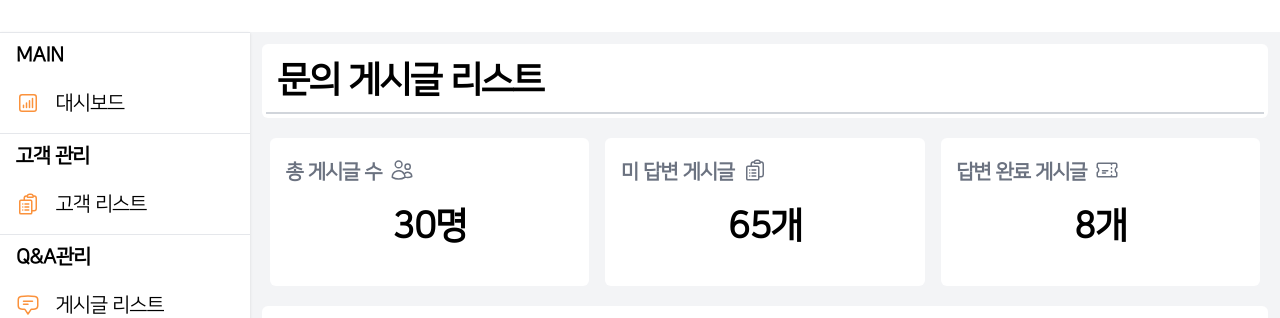
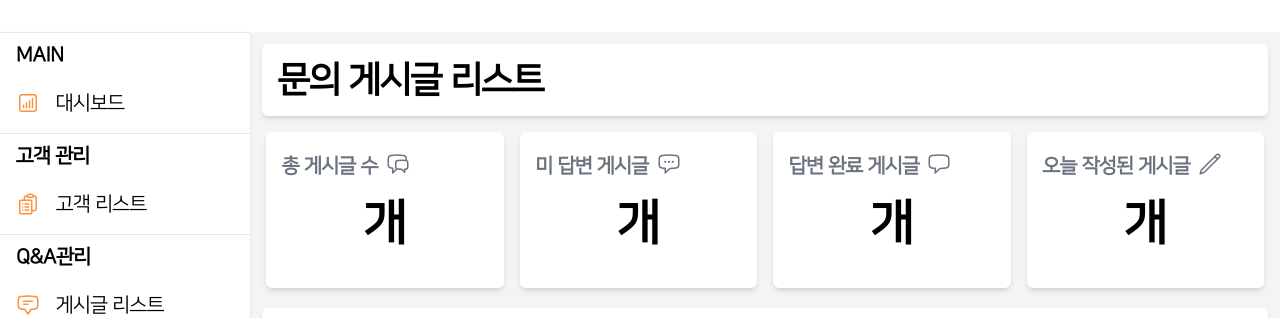
Before and after one commit to SimJH99/Catch-FE, a Vue app: page /complaintList in a window 1280 px wide. Shown: the top 318 px of the page. Built offline with nearby package versions, Linux system fonts and the light colour scheme; no server answers; sample sign-in values are in the browser's storage.

Commit message:
[Feat] 통계 데이터 정보 제공 기능 구현 (#26)

```diff
--- a/src/views/ComplaintList.vue
+++ b/src/views/ComplaintList.vue
@@ -1,51 +1,55 @@
 <template>
   <div class="">
-    <div class="mx-3 mt-3 p-1 bg-white rounded-md">
-        <div class="text-4xl font-bold p-3 border-b-2 border-gray-300"> 문의 게시글 리스트 </div>
+    <div class="mx-3 mt-3 p-1 bg-white rounded-md shadow-md">
+        <div class="text-4xl font-bold p-3 border-gray-300"> 문의 게시글 리스트 </div>
     </div>
-
-    <div class="m-3 grid grid-cols-3">
-      <div class="bg-white m-2 p-2 rounded-md py-5 px-4">
+    <div class="m-2 grid grid-cols-4">
+      <div class="bg-white m-2 p-2 rounded-md py-5 px-4 shadow-md">
         <div class="flex">
           <div class="text-xl font-bold text-gray-500 mr-2">총 게시글 수</div>
           <div>
             <svg xmlns="http://www.w3.org/2000/svg" fill="none" viewBox="0 0 24 24" stroke-width="1.5" stroke="currentColor" class="w-6 h-6 text-gray-500">
-              <path stroke-linecap="round" stroke-linejoin="round" d="M15 19.128a9.38 9.38 0 0 0 2.625.372 9.337 9.337 0 0 0 4.121-.952 4.125 4.125 0 0 0-7.533-2.493M15 19.128v-.003c0-1.113-.285-2.16-.786-3.07M15 19.128v.106A12.318 12.318 0 0 1 8.624 21c-2.331 0-4.512-.645-6.374-1.766l-.001-.109a6.375 6.375 0 0 1 11.964-3.07M12 6.375a3.375 3.375 0 1 1-6.75 0 3.375 3.375 0 0 1 6.75 0Zm8.25 2.25a2.625 2.625 0 1 1-5.25 0 2.625 2.625 0 0 1 5.25 0Z" />
+              <path stroke-linecap="round" stroke-linejoin="round" d="M20.25 8.511c.884.284 1.5 1.128 1.5 2.097v4.286c0 1.136-.847 2.1-1.98 2.193-.34.027-.68.052-1.02.072v3.091l-3-3c-1.354 0-2.694-.055-4.02-.163a2.115 2.115 0 0 1-.825-.242m9.345-8.334a2.126 2.126 0 0 0-.476-.095 48.64 48.64 0 0 0-8.048 0c-1.131.094-1.976 1.057-1.976 2.192v4.286c0 .837.46 1.58 1.155 1.951m9.345-8.334V6.637c0-1.621-1.152-3.026-2.76-3.235A48.455 48.455 0 0 0 11.25 3c-2.115 0-4.198.137-6.24.402-1.608.209-2.76 1.614-2.76 3.235v6.226c0 1.621 1.152 3.026 2.76 3.235.577.075 1.157.14 1.74.194V21l4.155-4.155" />
             </svg>
           </div>
         </div>
-        <a href="/userList">
-          <div class="m-5 text-4xl font-bold text-center"> 30명</div>
-        </a>
+          <div class="m-5 text-5xl font-bold text-center"> {{allCount}}개</div>
       </div>
 
-      <div class="bg-white m-2 p-2 rounded-md py-5 px-4">
+      <div class="bg-white m-2 p-2 rounded-md py-5 px-4 shadow-md">
         <div class="flex">
           <div class="text-xl font-bold text-gray-500 mr-2">미 답변 게시글</div>
           <svg xmlns="http://www.w3.org/2000/svg" fill="none" viewBox="0 0 24 24" stroke-width="1.5" stroke="currentColor" class="w-6 h-6 text-gray-500">
-            <path stroke-linecap="round" stroke-linejoin="round" d="M9 12h3.75M9 15h3.75M9 18h3.75m3 .75H18a2.25 2.25 0 0 0 2.25-2.25V6.108c0-1.135-.845-2.098-1.976-2.192a48.424 48.424 0 0 0-1.123-.08m-5.801 0c-.065.21-.1.433-.1.664 0 .414.336.75.75.75h4.5a.75.75 0 0 0 .75-.75 2.25 2.25 0 0 0-.1-.664m-5.8 0A2.251 2.251 0 0 1 13.5 2.25H15c1.012 0 1.867.668 2.15 1.586m-5.8 0c-.376.023-.75.05-1.124.08C9.095 4.01 8.25 4.973 8.25 6.108V8.25m0 0H4.875c-.621 0-1.125.504-1.125 1.125v11.25c0 .621.504 1.125 1.125 1.125h9.75c.621 0 1.125-.504 1.125-1.125V9.375c0-.621-.504-1.125-1.125-1.125H8.25ZM6.75 12h.008v.008H6.75V12Zm0 3h.008v.008H6.75V15Zm0 3h.008v.008H6.75V18Z" />
+            <path stroke-linecap="round" stroke-linejoin="round" d="M8.625 9.75a.375.375 0 1 1-.75 0 .375.375 0 0 1 .75 0Zm0 0H8.25m4.125 0a.375.375 0 1 1-.75 0 .375.375 0 0 1 .75 0Zm0 0H12m4.125 0a.375.375 0 1 1-.75 0 .375.375 0 0 1 .75 0Zm0 0h-.375m-13.5 3.01c0 1.6 1.123 2.994 2.707 3.227 1.087.16 2.185.283 3.293.369V21l4.184-4.183a1.14 1.14 0 0 1 .778-.332 48.294 48.294 0 0 0 5.83-.498c1.585-.233 2.708-1.626 2.708-3.228V6.741c0-1.602-1.123-2.995-2.707-3.228A48.394 48.394 0 0 0 12 3c-2.392 0-4.744.175-7.043.513C3.373 3.746 2.25 5.14 2.25 6.741v6.018Z" />
           </svg>
         </div>
-        <a href="/complaintList">
-          <div class="m-5 text-4xl font-bold text-center"> 65개</div>
-        </a>
+          <div class="m-5 text-5xl font-bold text-center"> {{statusCount[0]}}개</div>
       </div>
 
-      <div class="bg-white m-2 p-2 rounded-md py-5 px-4">
+      <div class="bg-white m-2 p-2 rounded-md py-5 px-4 shadow-md">
         <div class="flex">
           <div class="text-xl font-bold text-gray-500 mr-2">답변 완료 게시글</div>
           <svg xmlns="http://www.w3.org/2000/svg" fill="none" viewBox="0 0 24 24" stroke-width="1.5" stroke="currentColor" class="w-6 h-6 text-gray-500">
-            <path stroke-linecap="round" stroke-linejoin="round" d="M16.5 6v.75m0 3v.75m0 3v.75m0 3V18m-9-5.25h5.25M7.5 15h3M3.375 5.25c-.621 0-1.125.504-1.125 1.125v3.026a2.999 2.999 0 0 1 0 5.198v3.026c0 .621.504 1.125 1.125 1.125h17.25c.621 0 1.125-.504 1.125-1.125v-3.026a2.999 2.999 0 0 1 0-5.198V6.375c0-.621-.504-1.125-1.125-1.125H3.375Z" />
+            <path stroke-linecap="round" stroke-linejoin="round" d="M2.25 12.76c0 1.6 1.123 2.994 2.707 3.227 1.087.16 2.185.283 3.293.369V21l4.076-4.076a1.526 1.526 0 0 1 1.037-.443 48.282 48.282 0 0 0 5.68-.494c1.584-.233 2.707-1.626 2.707-3.228V6.741c0-1.602-1.123-2.995-2.707-3.228A48.394 48.394 0 0 0 12 3c-2.392 0-4.744.175-7.043.513C3.373 3.746 2.25 5.14 2.25 6.741v6.018Z" />
           </svg>
         </div>
-        <a href="/couponList">
-          <div class="m-5 text-4xl font-bold text-center"> 8개</div>
-        </a>
+          <div class="m-5 text-5xl font-bold text-center"> {{statusCount[1]}}개</div>
+      </div>
+
+      <div class="bg-white m-2 p-2 rounded-md py-5 px-4 shadow-md">
+        <div class="flex">
+          <div class="text-xl font-bold text-gray-500 mr-2">오늘 작성된 게시글</div>
+          <svg xmlns="http://www.w3.org/2000/svg" fill="none" viewBox="0 0 24 24" stroke-width="1.5" stroke="currentColor" class="w-6 h-6 text-gray-500">
+            <path stroke-linecap="round" stroke-linejoin="round" d="m16.862 4.487 1.687-1.688a1.875 1.875 0 1 1 2.652 2.652L6.832 19.82a4.5 4.5 0 0 1-1.897 1.13l-2.685.8.8-2.685a4.5 4.5 0 0 1 1.13-1.897L16.863 4.487Zm0 0L19.5 7.125" />
+          </svg>
+
+        </div>
+          <div class="m-5 text-5xl font-bold text-center"> {{statusCount[1]}}개</div>
       </div>
     </div>
 
-    <div class="m-3 p-1 bg-white rounded-md">
-        <div class="container mb-4 border-b-2 border-gray-300" style="width: calc(100% - 40px); margin: 10px;">
+    <div class="m-3 p-1 bg-white rounded-md shadow-md">
+        <div class="container mb-4 border-b-2 border-gray-300 " style="width: calc(100% - 40px); margin: 10px;">
             <table class="table border-gray-400 border-2" style="width: calc(100%); margin: 10px;">
                 <tbody>
                     <tr>
@@ -135,9 +139,27 @@ export default {
       displayedAccounts: [], // displayedAccounts 배열 추가
       cachedPages: {}, // 캐시된 페이지 데이터를 저장할 객체 추가
       isTrue: false,
+      allCount: '',
+      statusCount: [],
     };
   },
+  created() {
+    this.fetchComplaint();
+  },
   methods: {
+    async fetchComplaint(){
+      try {
+        const token = localStorage.getItem('access_token');
+        const headers = token ? { Authorization: `Bearer ${token}` } : {};
+        const allCountRes = await axios.get(`${process.env.VUE_APP_API_BASE_URL}/complaints/countAll`, { headers });
+        this.allCount = allCountRes.data.result.data;
+        const statusCountRes = await axios.get(`${process.env.VUE_APP_API_BASE_URL}/complaints/countStatus`, { headers });
+        this.statusCount = statusCountRes.data.result.data;
+      } catch (error) {
+        console.log(error);
+      }
+
+    },
     async searchComplaint() {
       this.displayedAccounts = [],
       this.cachedPages = {}
@@ -197,13 +219,13 @@ export default {
     getStatusColor(status) {
       return {
         'px-6 py-4 whitespace-nowrap text-center text-lg text-red-400': status === '답변 없음', // BEFORE 상태일 때 글자색을 빨간색으로 설정
-        'px-6 py-4 whitespace-nowrap text-center text-lg text-green-400 bg-gray-50': status === '답변 완료' // REPLY 상태일 때 글자색을 초록색으로 설정
+        'px-6 py-4 whitespace-nowrap text-center text-lg text-green-400 bg-gray-100': status === '답변 완료' // REPLY 상태일 때 글자색을 초록색으로 설정
       };
     },
     getStatusBackground(status){
       return {
         'px-6 py-4 whitespace-nowrap text-center text-lg ': status === '답변 없음', // BEFORE 상태일 때 글자색을 빨간색으로 설정
-        'px-6 py-4 whitespace-nowrap text-center text-lg bg-gray-50': status === '답변 완료' // REPLY 상태일 때 글자색을 초록색으로 설정
+        'px-6 py-4 whitespace-nowrap text-center text-lg bg-gray-100': status === '답변 완료' // REPLY 상태일 때 글자색을 초록색으로 설정
       };
     },
     ComplaintDetail(id) {
--- a/src/views/DashBoard.vue
+++ b/src/views/DashBoard.vue
@@ -1,9 +1,10 @@
 <template>
   <div>
+    <div>
       <div class="m-3 grid grid-cols-5">
-      <div class="bg-white m-2 p-2 rounded-md py-5 px-4">
+        <div class="bg-white m-2 p-2 rounded-md py-5 px-4 shadow-md">
           <div class="flex">
-          <div class="text-xl font-bold text-gray-500 mr-2">총 방문자 수</div>
+            <div class="text-xl font-bold text-gray-500 mr-2">총 방문 수</div>
             <div>
               <svg @click="toggleHelp" xmlns="http://www.w3.org/2000/svg" fill="none" viewBox="0 0 24 24" stroke-width="1.5" stroke="currentColor" class="w-6 h-6 text-gray-500">
                 <path stroke-linecap="round" stroke-linejoin="round" d="M15 19.128a9.38 9.38 0 0 0 2.625.372 9.337 9.337 0 0 0 4.121-.952 4.125 4.125 0 0 0-7.533-2.493M15 19.128v-.003c0-1.113-.285-2.16-.786-3.07M15 19.128v.106A12.318 12.318 0 0 1 8.624 21c-2.331 0-4.512-.645-6.374-1.766l-.001-.109a6.375 6.375 0 0 1 11.964-3.07M12 6.375a3.375 3.375 0 1 1-6.75 0 3.375 3.375 0 0 1 6.75 0Zm8.25 2.25a2.625 2.625 0 1 1-5.25 0 2.625 2.625 0 0 1 5.25 0Z" />
@@ -14,12 +15,12 @@
             </div>
           </div>
           <a href="/userList">
-          <div class="m-5 text-4xl font-bold text-center"> 30명</div>
+            <div class="m-5 text-4xl font-bold text-center"> {{ visitTotal }}번</div>
           </a>
         </div>
 
 
-      <div class="bg-white m-2 p-2 rounded-md py-5 px-4">
+        <div class="bg-white m-2 p-2 rounded-md py-5 px-4 shadow-md">
           <div class="flex">
             <div class="text-xl font-bold text-gray-500 mr-2">미 답변 게시글</div>
             <svg xmlns="http://www.w3.org/2000/svg" fill="none" viewBox="0 0 24 24" stroke-width="1.5" stroke="currentColor" class="w-6 h-6 text-gray-500">
@@ -27,11 +28,11 @@
             </svg>
           </div>
           <a href="/complaintList">
-          <div class="m-5 text-4xl font-bold text-center"> 65개</div>
+            <div class="m-5 text-4xl font-bold text-center"> {{ statusCount[0] }}개</div>
           </a>
         </div>
 
-      <div class="bg-white m-2 p-2 rounded-md py-5 px-4">
+        <div class="bg-white m-2 p-2 rounded-md py-5 px-4 shadow-md">
           <div class="flex">
             <div class="text-xl font-bold text-gray-500 mr-2">발행 중인 쿠폰</div>
             <svg xmlns="http://www.w3.org/2000/svg" fill="none" viewBox="0 0 24 24" stroke-width="1.5" stroke="currentColor" class="w-6 h-6 text-gray-500">
@@ -39,25 +40,25 @@
             </svg>
           </div>
           <a href="/couponList">
-          <div class="m-5 text-4xl font-bold text-center"> 8개</div>
+            <div class="m-5 text-4xl font-bold text-center"> {{ publishCoupon }}개</div>
           </a>
         </div>
 
-      <div class="bg-white m-2 p-2 rounded-md py-5 px-4">
+        <div class="bg-white m-2 p-2 rounded-md py-5 px-4 shadow-md">
           <div class="flex">
-          <div class="text-xl font-bold text-gray-500 mr-2">발송 메일 총 건수</div>
+            <div class="text-xl font-bold text-gray-500 mr-2">총 발송 건수</div>
             <svg xmlns="http://www.w3.org/2000/svg" fill="none" viewBox="0 0 24 24" stroke-width="1.5" stroke="currentColor" class="w-6 h-6 text-gray-500">
               <path stroke-linecap="round" stroke-linejoin="round" d="M21.75 6.75v10.5a2.25 2.25 0 0 1-2.25 2.25h-15a2.25 2.25 0 0 1-2.25-2.25V6.75m19.5 0A2.25 2.25 0 0 0 19.5 4.5h-15a2.25 2.25 0 0 0-2.25 2.25m19.5 0v.243a2.25 2.25 0 0 1-1.07 1.916l-7.5 4.615a2.25 2.25 0 0 1-2.36 0L3.32 8.91a2.25 2.25 0 0 1-1.07-1.916V6.75" />
             </svg>
           </div>
           <a href="">
-          <div class="m-5 text-4xl font-bold text-center"> 54039건 </div>
+            <div class="m-5 text-4xl font-bold text-center"> {{ emailTotal }}건 </div>
           </a>
         </div>
 
-      <div class="bg-white m-2 p-2 rounded-md py-5 px-4">
+        <div class="bg-white m-2 p-2 rounded-md py-5 px-4 shadow-md">
           <div class="flex">
-          <div class="text-xl font-bold text-gray-500 mr-2">알림 총 건수</div>
+            <div class="text-xl font-bold text-gray-500 mr-2">총 알림 건수</div>
             <svg xmlns="http://www.w3.org/2000/svg" fill="none" viewBox="0 0 24 24" stroke-width="1.5" stroke="currentColor" class="w-6 h-6 text-gray-500">
               <path stroke-linecap="round" stroke-linejoin="round" d="M14.857 17.082a23.848 23.848 0 0 0 5.454-1.31A8.967 8.967 0 0 1 18 9.75V9A6 6 0 0 0 6 9v.75a8.967 8.967 0 0 1-2.312 6.022c1.733.64 3.56 1.085 5.455 1.31m5.714 0a24.255 24.255 0 0 1-5.714 0m5.714 0a3 3 0 1 1-5.714 0M3.124 7.5A8.969 8.969 0 0 1 5.292 3m13.416 0a8.969 8.969 0 0 1 2.168 4.5" />
             </svg>
@@ -69,29 +70,30 @@
       </div>
 
 
-    <div class="m-3 grid grid-cols-2 ">
-      <div class="bg-white m-2 p-2 rounded-md">
+      <div class="m-3 grid grid-cols-2">
+        <div class="bg-white m-2 p-2 rounded-md shadow-md">
           <div class="m-2 text-2xl font-bold">등급 별 고객 수</div>
-        <div class="m-2 p-4 border-2">
+          <div class="m-2 p-4">
             <canvas id="gradeChart"></canvas>
           </div>
         </div>
-      <div class="bg-white m-2 p-2 rounded-md">
+        <div class="bg-white m-2 p-2 rounded-md shadow-md">
           <div class="m-2 text-2xl font-bold">고객 남녀 비율</div>
-        <div class="m-2 p-4 border-2">
+          <div class="m-2 p-4">
             <canvas id="genderChart"></canvas>
           </div>
         </div>
-      <div class="bg-white m-2 p-2 rounded-md">
-        <div class="m-2 text-2xl font-bold">일별 로그인 접속 수</div>
-        <div class="m-2 p-4 border-2">
+        <div class="bg-white m-2 p-2 rounded-md shadow-md">
+          <div class="m-2 text-2xl font-bold">요일별 로그인 수</div>
+          <div class="m-2 p-4">
             <canvas id="loginChart"></canvas>
           </div>
         </div>
-      <div class="bg-white m-2 p-2 rounded-md">
+        <div class="bg-white m-2 p-2 rounded-md shadow-md">
           <div class="m-2 text-2xl font-bold">연령 대 별 고객 수</div>
-        <div class="m-2 p-4 border-2">
+          <div class="m-2 p-4">
             <canvas id="ageChart"></canvas>
+          </div>
         </div>
       </div>
     </div>
@@ -101,7 +103,6 @@
 <script>
 import axios from 'axios';
 import Chart from 'chart.js/auto';
-
   export default {
     data() {
       return{
@@ -114,16 +115,39 @@ data() {
         ageInfo: {},
         ages: [],
         ageCount: [],
+        dayInfo: {},
+        days:[],
+        dayCount: [],
         showHelp: false,
+        statusCount: [],
+        publishCoupon: '',
+        visitTotal: '',
+        emailTotal: '',
       };
     },
     created() {
-
+      this.fetchData();
     },
     mounted() {
       this.fetchGradeInfo();
     },
     methods: {
+      async fetchData(){
+      try {
+        const token = localStorage.getItem('access_token');
+        const headers = token ? { Authorization: `Bearer ${token}` } : {};
+        const statusCountRes = await axios.get(`${process.env.VUE_APP_API_BASE_URL}/complaints/countStatus`, { headers });
+        const publishCouponRes = await axios.get(`${process.env.VUE_APP_API_BASE_URL}/coupon/publish/count`, { headers });
+        const visitTotalRes = await axios.get(`${process.env.VUE_APP_API_BASE_URL}/log/visit/total`, { headers });
+        const emailTotalRes = await axios.get(`${process.env.VUE_APP_API_BASE_URL}/log/email/total`, { headers });
+        this.statusCount = statusCountRes.data.result.data;
+        this.publishCoupon = publishCouponRes.data.result.data;
+        this.visitTotal = visitTotalRes.data.result.data;
+        this.emailTotal = emailTotalRes.data.result.data;
+      } catch (error) {
+        console.log(error);
+      }
+    },
       toggleHelp() {
             this.showHelp = !this.showHelp; // showHelp 값을 토글
       },
@@ -132,15 +156,14 @@ methods: {
                 const token = localStorage.getItem('access_token');
                 const headers = { Authorization: `Bearer ${token}`} ;
                 const gradeResponse = await axios.get(`${process.env.VUE_APP_API_BASE_URL}/user/grade`, { headers });
+                const genderResponse = await axios.get(`${process.env.VUE_APP_API_BASE_URL}/user/gender`, { headers });
+                const ageResponse = await axios.get(`${process.env.VUE_APP_API_BASE_URL}/user/age`, { headers });
+                const dayResponse = await axios.get(`${process.env.VUE_APP_API_BASE_URL}/log/visit/week/user`, { headers });
+
                 this.gradeInfo = gradeResponse.data.result.data;
-
-            const genderResponse = await axios.get(`${process.env.VUE_APP_API_BASE_URL}/user/gender`, { headers });
                 this.genderInfo = genderResponse.data.result.data;
-
-            const ageResponse = await axios.get(`${process.env.VUE_APP_API_BASE_URL}/user/age`, { headers });
                 this.ageInfo = ageResponse.data.result.data;
-
-            console.log(this.ageResponse);
+                this.dayInfo = dayResponse.data.result.data;
 
             for(var i = 0; i < this.gradeInfo.length; i++){
                 this.grades.push(this.gradeInfo[i].grade);
@@ -155,6 +178,11 @@ methods: {
             for(var k = 0; k < this.ageInfo.length; k++){
                 this.ages.push(this.ageInfo[k].ageGroup);
                 this.ageCount.push(this.ageInfo[k].count);
+            }
+
+            for(var x = 0; x < this.dayInfo.length; x++){
+                this.days.push(this.dayInfo[x].day);
+                this.dayCount.push(this.dayInfo[x].count);
             }
 
             this.gradeChart();
@@ -201,6 +229,9 @@ methods: {
             y: {
                 grid: {
                     display: false
+                },
+                ticks: {
+                  stepSize: 1
                 }
             },
         },
@@ -292,6 +323,9 @@ methods: {
             y: {
                 grid: {
                     display: false
+                },
+                ticks: {
+                  stepSize: 1
                 }
             },
         },
@@ -310,8 +344,8 @@ methods: {
       data: {
         labels: ['월요일', '화요일', '수요일', '목요일', '금요일', '토요일', '일요일'],
         datasets: [{
-          label: ' 연령 대 ',
-          data: [50,36,27,15,13,14,7,3,1],
+          label: ' 접속 수 ',
+          data: [this.dayCount[1], this.dayCount[2], this.dayCount[3], this.dayCount[4], this.dayCount[5], this.dayCount[6], this.dayCount[0]],
           backgroundColor: [
             'rgba(245, 124, 0, 0.2)',
           ],
@@ -326,7 +360,10 @@ methods: {
         aspectRatio: 1,
         scales: {
             y: { // y축에 대한 설정
-                beginAtZero: true
+                beginAtZero: true,
+                ticks: {
+                  stepSize: 1
+                }
             },
         },
         plugins: {
```
Lines whose indentation alone changed are shown as unchanged.
